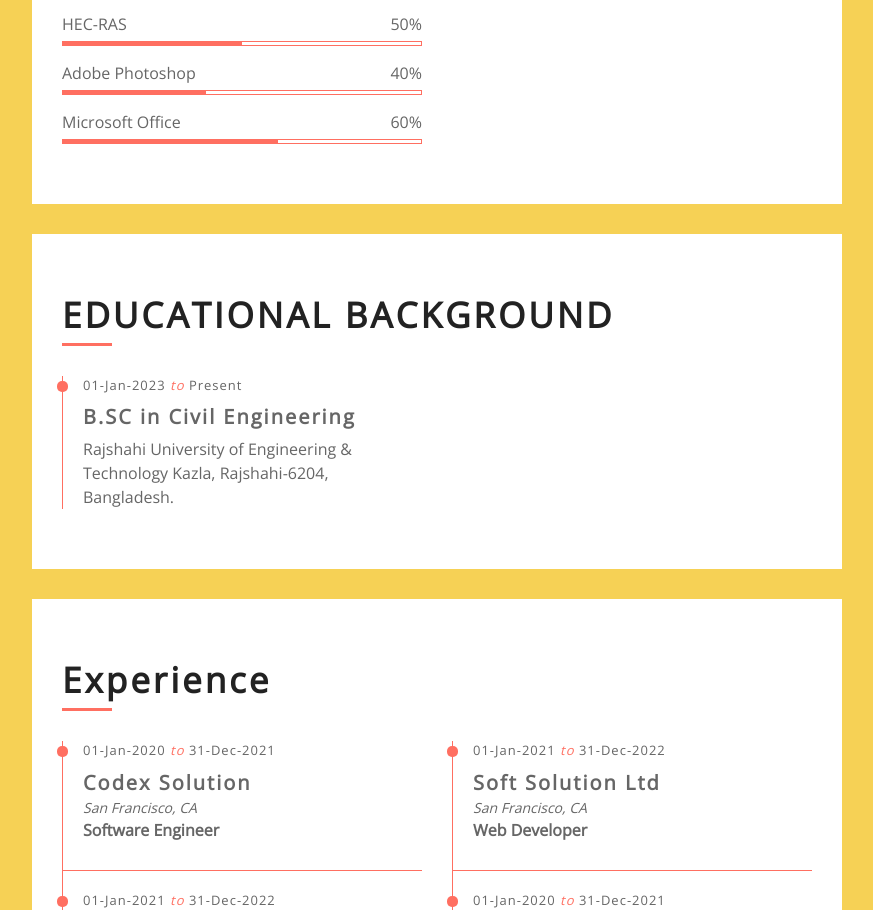
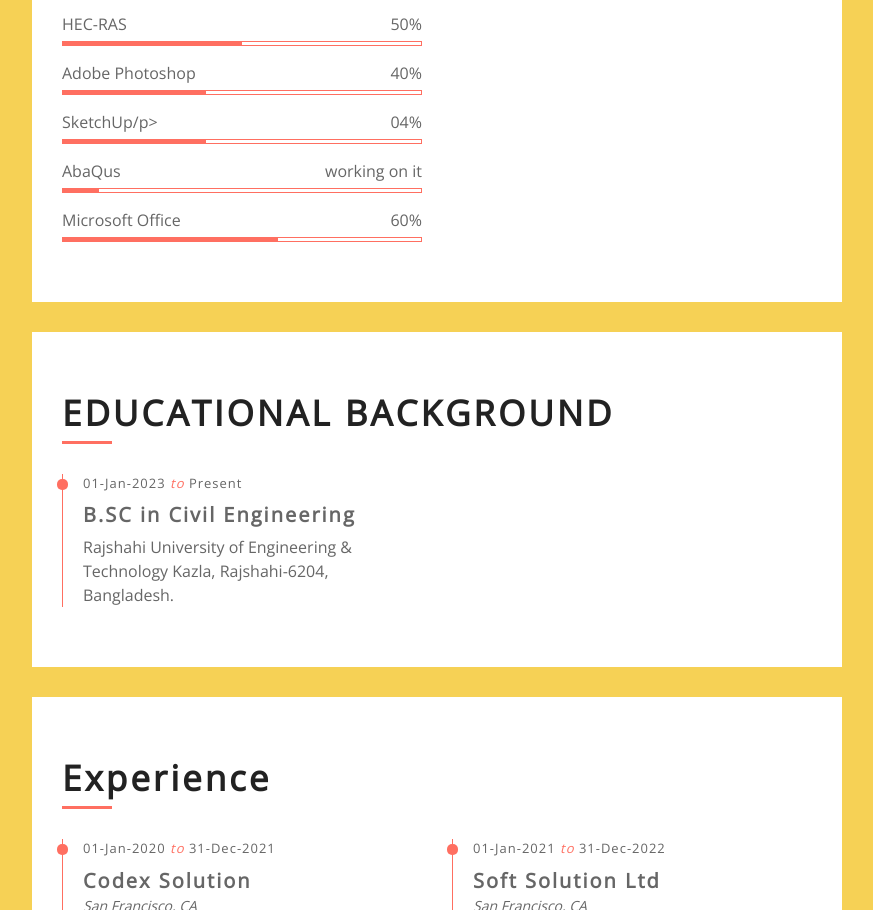
Before and after one commit to mohabbut/mohabbut.github.io, a plain HTML site: page index.html in a window 1280 px wide. Shown: the part 1579-2489 px from the top of the page, without its empty margins (368-1241 px from the left). Drawn offline with nearby package versions, Linux system fonts and the light colour scheme.

Commit message:
Update index.html

```diff
--- a/index.html
+++ b/index.html
@@ -182,6 +182,22 @@ Ultimately, my goal is to become a multidisciplinary engineer and researcher, un
                                     </div>
                                     <div class="progress">
                                         <div class="progress-bar" role="progressbar" aria-valuenow="40" aria-valuemin="0" aria-valuemax="100"></div>
+                                    </div>
+                                    <div class="skill-name">
+
+
+                                        <p>SketchUp/p><p>04%</p>
+                                    </div>
+                                    <div class="progress">
+                                        <div class="progress-bar" role="progressbar" aria-valuenow="40" aria-valuemin="0" aria-valuemax="100"></div>
+                                    </div>
+                                    <div class="skill-name">
+
+
+                                        <p>AbaQus</p> <p>working on it</p>
+                                    </div>
+                                    <div class="progress">
+                                        <div class="progress-bar" role="progressbar" aria-valuenow="10" aria-valuemin="0" aria-valuemax="100"></div>
                                     </div>
                                       <div class="skill-name">
 
```
